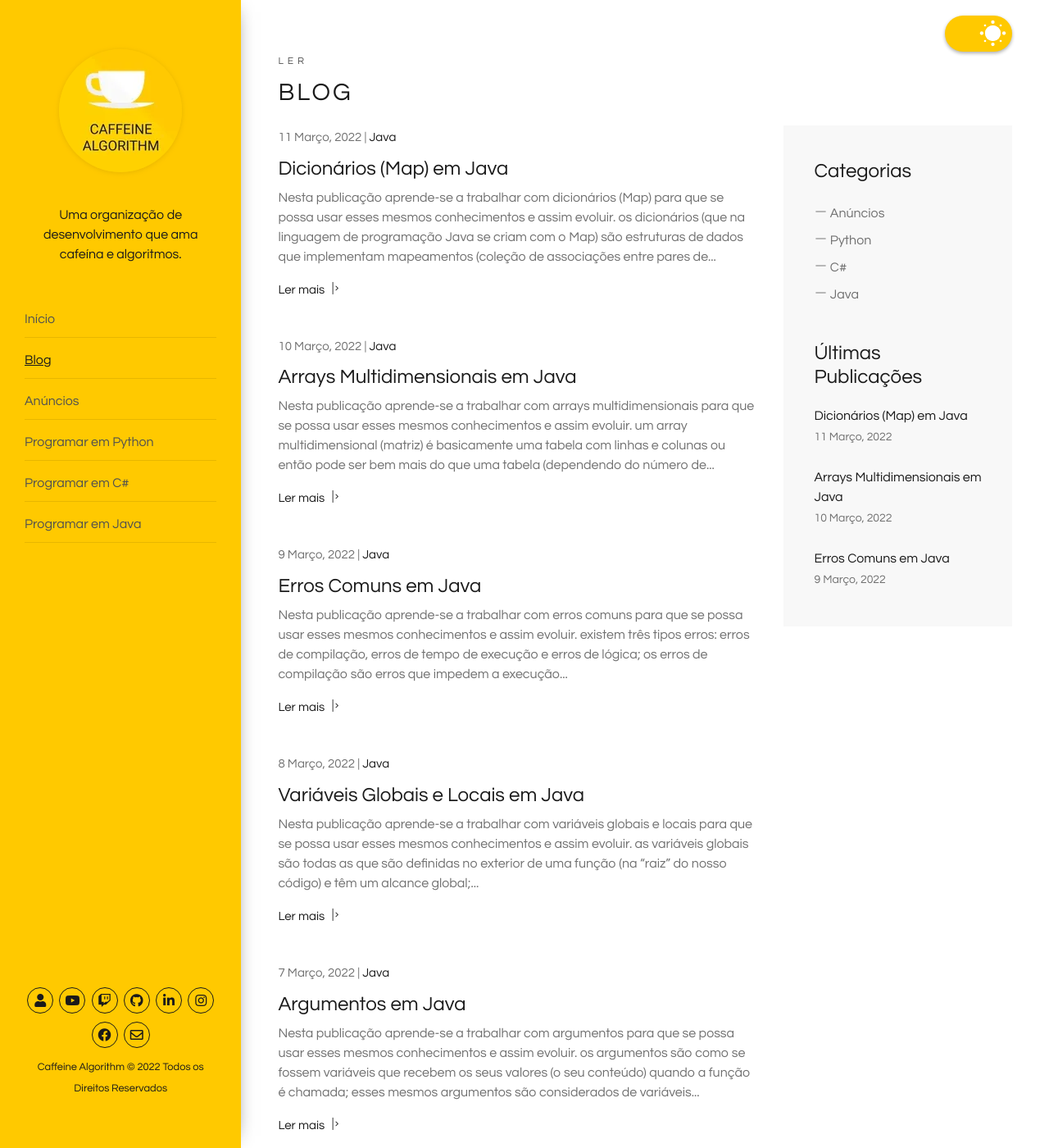
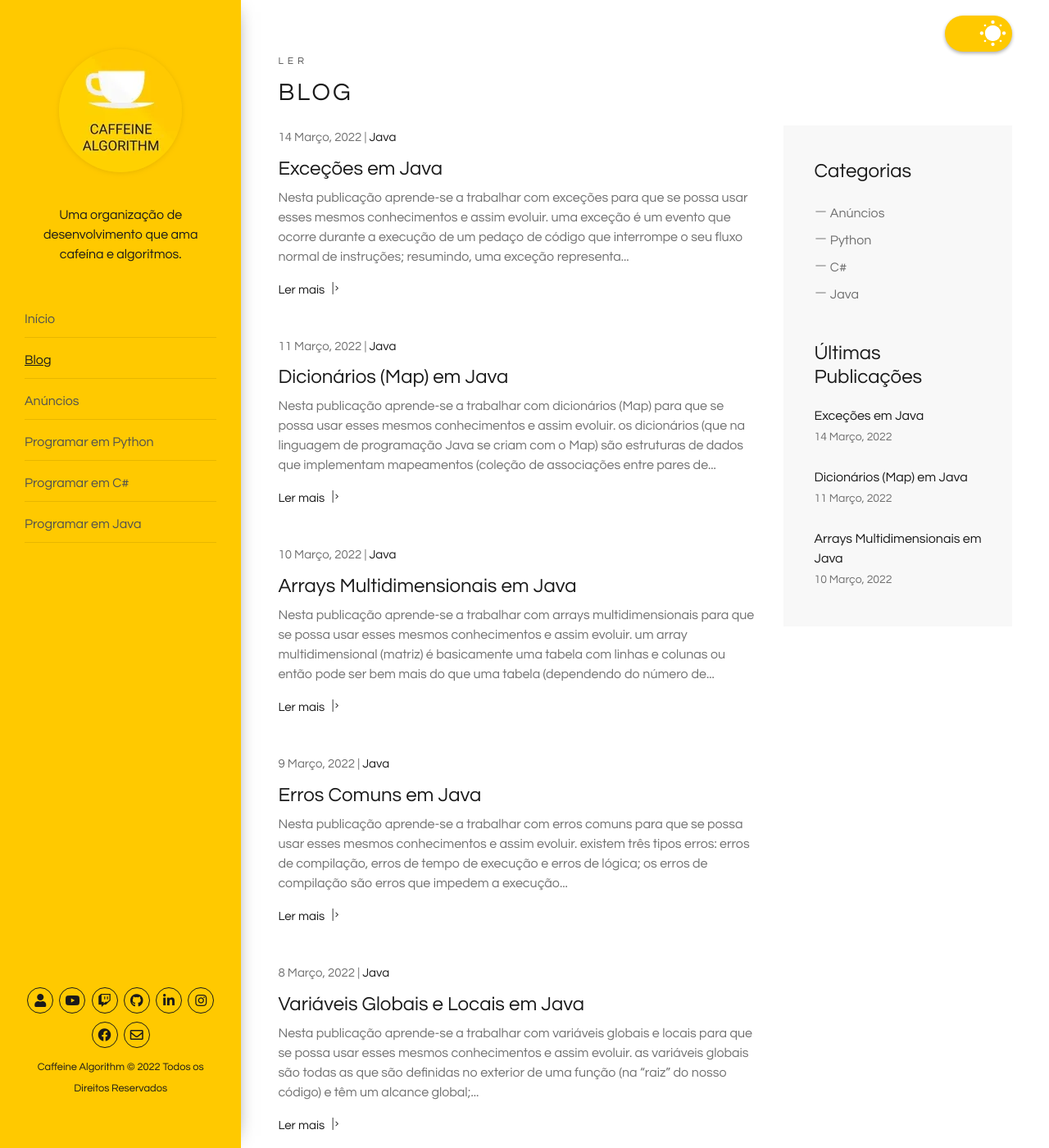
Before and after one commit to caffeinealgorithm/caffeinealgorithm.github.io, a Jekyll site: the page built from blog/index.html, in a window 1280 px wide and 1400 px high. Shown: the whole window at 82% size. Built offline with Jekyll 4.4.1, drawn with Linux system fonts in a browser that asks for light colours; the list of posts is cut into pages by our own code; some of the changed text lies outside the part shown.

Commit message:
Add 27º episode of the Java programming series

````diff
--- /dev/null
+++ b/_posts/2022-03-14-excecoes-em-java.md
@@ -0,0 +1,47 @@
+---
+layout: post
+excerpt: Blog
+title: 'Exceções em Java'
+description: 'Descobre como se trabalha com exceções na linguagem de programação Java. Obtém respostas às tuas dúvidas com a teoria e os exemplos apresentados.'
+keywords: 'java, exceções, exceção, publicação'
+date: 2022-03-14
+categories: [Java]
+---
+
+Nesta publicação aprende-se a trabalhar com exceções para que se possa usar esses mesmos conhecimentos e assim evoluir.
+
+- uma exceção é um evento que ocorre durante a execução de um pedaço de código que interrompe o seu fluxo normal de instruções;
+- resumindo, uma exceção representa um erro;
+- o try executa todo o pedaço de código presente nele mesmo e passa automaticamente para o catch;
+- o catch verifica o resultado do que fora executado dentro do try e transmite o que estiver contido nele mesmo (na maioria das vezes a própria exceção);
+- o finally é executado caso haja alguma exceção ou não.
+
+```java
+package com.caffeinealgorithm.programaremjava;
+
+public class Excecoes {
+  public void Run() {
+    int[] numeros = new int[] {
+        1, 2, 3, 4, 5
+    };
+
+    try {
+      System.out.printf("Conteúdo do elemento: %d\n", numeros[4]);
+    } catch (Exception excecao) {
+      // System.out.println("O código presente no try não está a funcionar corretamente.");
+      System.out.println(excecao);
+    }
+    finally {
+      System.out.println("Eu faço parte do finally e sou executado caso haja ou não alguma exceção.");
+    }
+  }
+}
+```
+
+<div class="video-container">
+  <iframe src="https://www.youtube.com/embed/RqbnpHEBZgc" frameborder="0" allowfullscreen></iframe>
+</div>
+
+Não te esqueças de [assistir ao vídeo](https://youtu.be/RqbnpHEBZgc){:target="\_blank"} e podes sempre ler esta publicação [em inglês](https://nelsonsilvadev.com/blog/20220314/exceptions-in-java/){:target="\_blank"}.
+
+### _Happy coding!_
--- a/index.html
+++ b/index.html
@@ -76,7 +76,7 @@ keywords: organização, desenvolvimento, cafeína, algoritmos, publicações, v
       </div>
 
       <div class="row">
-        {% for video in site.java %} {% if video.id == "/java/26" %}
+        {% for video in site.java %} {% if video.id == "/java/27" %}
         <div class="col-xs-12 col-sm-3 col-sm-6 col-lg-6 col-xl-3">
           <a
             href="https://www.youtube.com/embed/{{ video.custom_id }}"
````
Also changed, not shown: _java/27.md (added, +5 -0 lines), assets/img/playlists/java/27.png (added), assets/img/playlists/java/27.webp (added).
